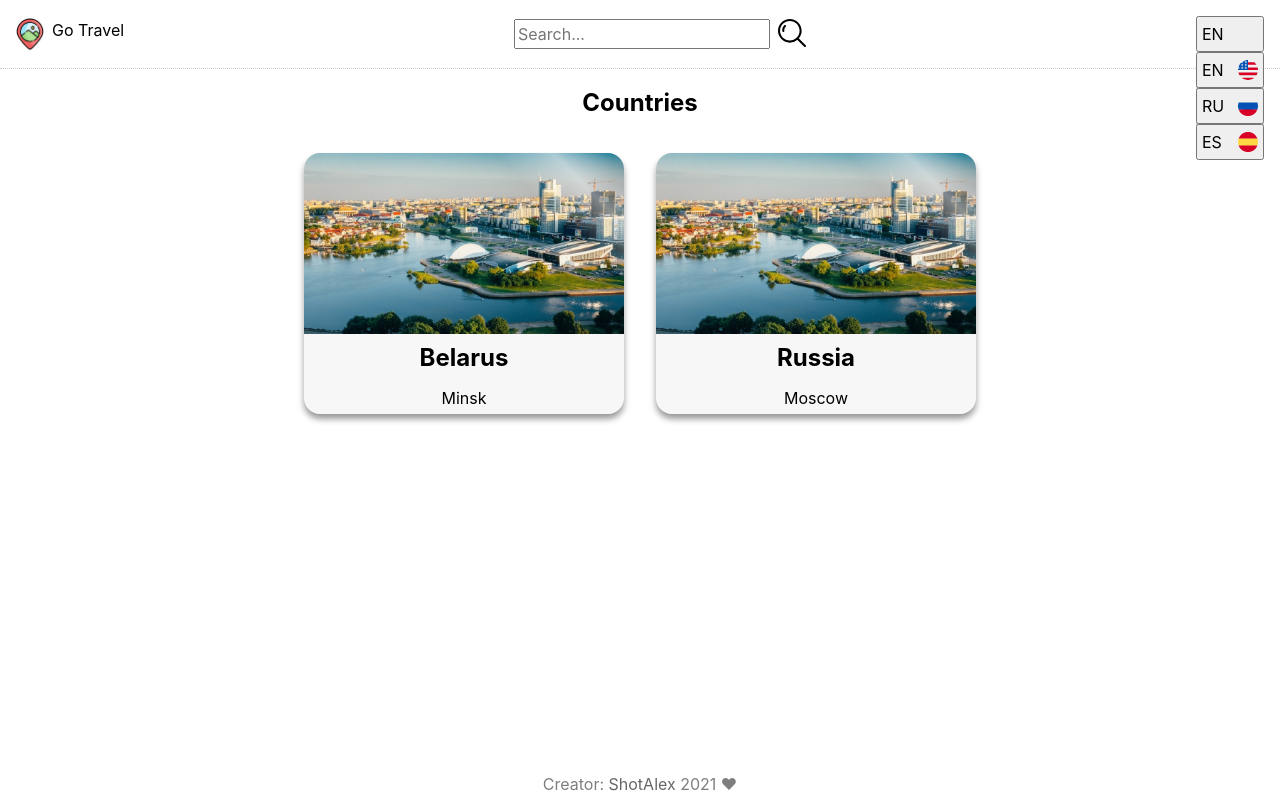
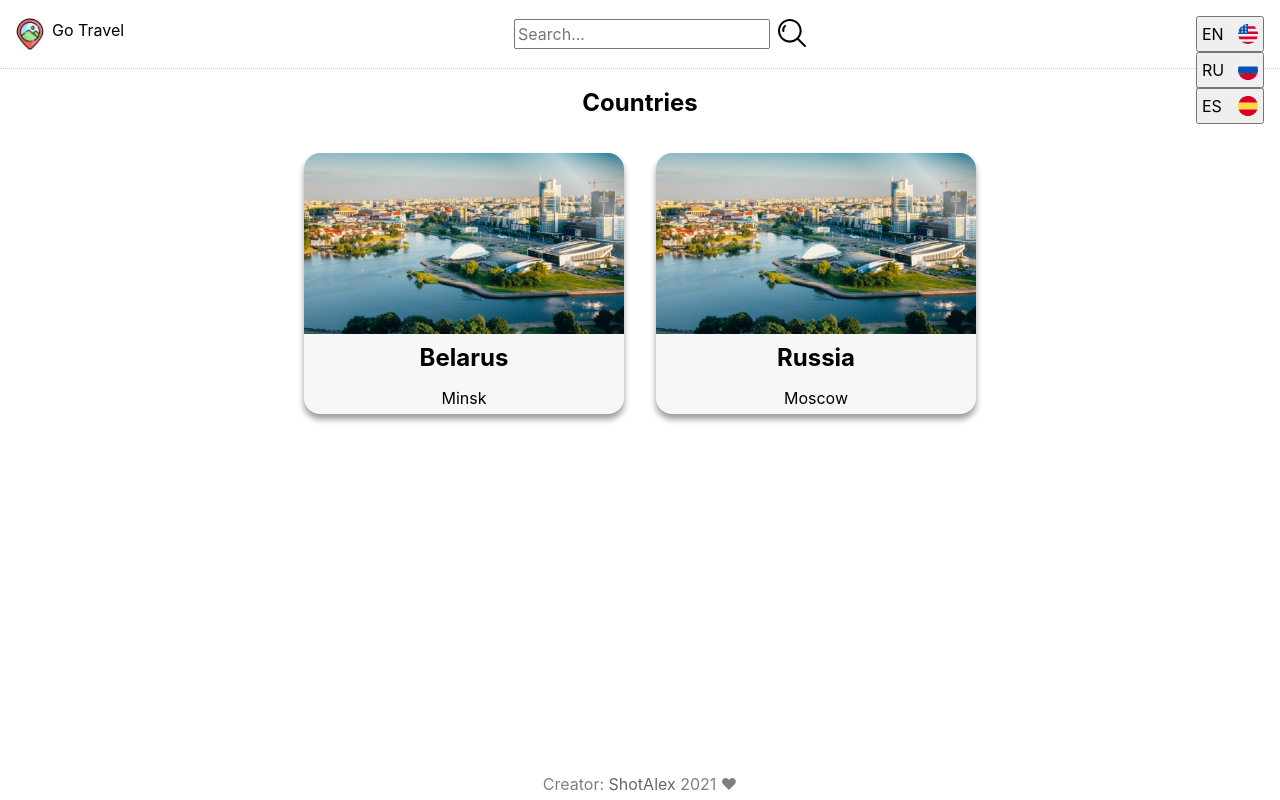
Before and after one commit to ShotAlex/travel-app, a React (Create React App) app: page / in a window 1280 px wide. Both pictures are taken after a click on the button "EN". Built offline with nearby package versions, Linux system fonts and the light colour scheme.

Commit message:
feat: include lang store to header choose langs

```diff
--- a/src/components/Header/LanguageMenu/LanguageMenu.jsx
+++ b/src/components/Header/LanguageMenu/LanguageMenu.jsx
@@ -3,6 +3,7 @@ import classes from './LanguageMenu.module.scss'
 import enImg from '../../../assets/images/lang-icons/united-states.svg'
 import ruImg from '../../../assets/images/lang-icons/russia.svg'
 import esImg from '../../../assets/images/lang-icons/spain.svg'
+import {langStore} from "../../../store/store";
 
 const LanguageMenu = () => {
   const [lang, setLang] = React.useState('EN')
@@ -20,21 +21,27 @@ const LanguageMenu = () => {
   return (
     <section className={classes.lang}>
       <button className={classes.lang__btn} onClick={() => showLangMenu()}>
-        {lang}
+        {langStore.currentLang.lang}
+        <img src={langStore.currentLang.flag} alt={langStore.currentLang.lang} />
       </button>
 
       {
         visibleMenu && (
           <div className={classes.container}>
-            <button className={classes.lang__btn} onClick={() => changeLang('EN')}>
-              EN <img src={enImg} alt="english"/>
-            </button>
-            <button className={classes.lang__btn} onClick={() => changeLang('RU')}>
-              RU <img src={ruImg} alt="russian"/>
-            </button>
-            <button className={classes.lang__btn} onClick={() => changeLang('ES')}>
-              ES <img src={esImg} alt="spain"/>
-            </button>
+            {
+              langStore.langs.map((item) => {
+                if(item.lang === langStore.currentLang.lang) return;
+                return (
+                    <button
+                    className={classes.lang__btn}
+                    onClick={() => changeLang(item.lang)}
+                  >
+                    {item.lang} <img src={item.flag} alt={item.lang}/>
+                  </button>
+                )
+              })
+            }
+
           </div>
         )
       }
--- a/src/store/countries.js
+++ b/src/store/countries.js
@@ -3,7 +3,7 @@ import belImg from "../assets/images/home-cards/belarus.jpg";
 
 
 
-class CountriesStore {
+class Countries {
   constructor() {
     makeAutoObservable(this);
   }
@@ -24,4 +24,4 @@ class CountriesStore {
 
 }
 
-export default CountriesStore;
+export default Countries;
--- /dev/null
+++ b/src/store/lang.js
@@ -0,0 +1,34 @@
+import { makeAutoObservable } from 'mobx';
+
+import enImg from '../assets/images/lang-icons/united-states.svg'
+import ruImg from '../assets/images/lang-icons/russia.svg'
+import esImg from '../assets/images/lang-icons/spain.svg'
+
+
+class Lang {
+  constructor() {
+    makeAutoObservable(this);
+  }
+
+  currentLang = {
+    lang: 'EN',
+    flag: enImg
+  }
+
+  langs = [
+    {
+      lang: 'EN',
+      flag: enImg,
+    },
+    {
+      lang: 'RU',
+      flag: ruImg,
+    },
+    {
+      lang: 'ES',
+      flag: esImg,
+    },
+  ]
+}
+
+export default Lang;
--- a/src/store/store.js
+++ b/src/store/store.js
@@ -3,7 +3,8 @@ import Exchange from "./Widgets/exchange";
 import Time from "./Widgets/time";
 import Weather from "./Widgets/weather";
 import Country from "./country";
-import CountriesStore from "./countries";
+import Countries from "./countries";
+import Lang from "./lang";
 
 
 class Store {
@@ -23,7 +24,8 @@ const exchangeStore = new Exchange()
 const timeStore = new Time()
 const weatherStore = new Weather()
 const countryStore = new Country()
-const countriesStore = new CountriesStore()
+const countriesStore = new Countries()
+const langStore = new Lang()
 
 export {
   store,
@@ -32,4 +34,6 @@ export {
   weatherStore,
   countryStore,
   countriesStore,
+  langStore,
+
 };
```
